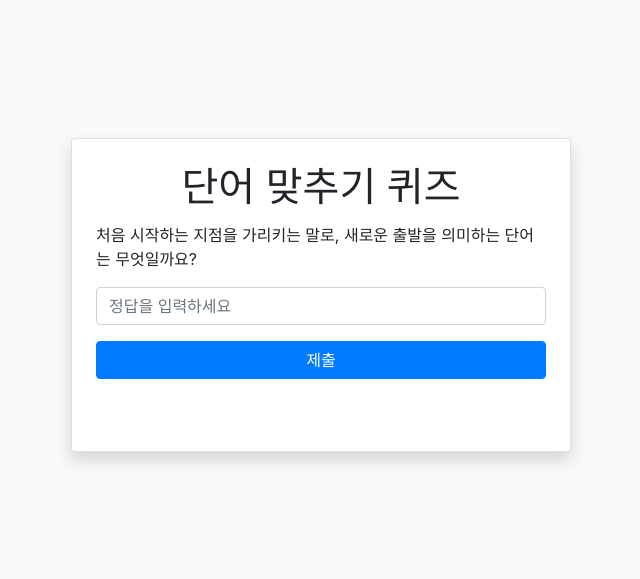
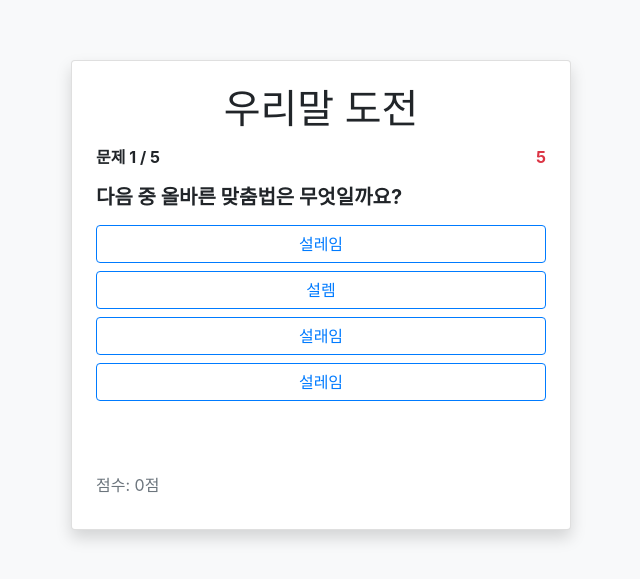
Before and after one commit to 2btime/Quiz, a plain HTML site: page index.html in a window 1280 px wide. Shown: the part 105-684 px from the top of the page, without its empty margins (319-959 px from the left). Drawn offline with nearby package versions, Linux system fonts and the light colour scheme.

Commit message:
1012 first

```diff
--- a/index.html
+++ b/index.html
@@ -3,19 +3,34 @@
 <head>
     <meta charset="UTF-8">
     <meta name="viewport" content="width=device-width, initial-scale=1.0">
-    <title>단어 맞추기 퀴즈</title>
+    <title>우리말 도전</title>
     <!-- Bootstrap CSS CDN 추가 -->
     <link href="https://maxcdn.bootstrapcdn.com/bootstrap/4.5.2/css/bootstrap.min.css" rel="stylesheet">
 </head>
 <body class="bg-light">
     <div class="container d-flex justify-content-center align-items-center min-vh-100">
         <div class="card p-4 shadow" style="max-width: 500px; width: 100%;">
-            <h1 class="card-title text-center">단어 맞추기 퀴즈</h1>
-            <p id="question" class="card-text"></p>
-            <input type="text" id="answer" class="form-control mb-3" placeholder="정답을 입력하세요">
-            <button onclick="checkAnswer()" class="btn btn-primary btn-block">제출</button>
+            <h1 class="card-title text-center">우리말 도전</h1>
+
+            <!-- 진행도: 우측 위로 이동 -->
+            <div class="d-flex justify-content-between">
+                <p id="progress" class="font-weight-bold">문제 1 / 5</p>
+                <p id="timer" class="font-weight-bold text-danger">10</p> <!-- 숫자 타이머 -->
+            </div>
+
+            <!-- 질문과 보기 -->
+            <p id="question" class="font-weight-bold card-text h5 mb-3"></p>
+            <div id="choices" class="mb-3"></div>
             <p id="result" class="mt-3"></p>
-            <p id="hint" class="text-muted"></p>
+
+            <!-- 점수 -->
+            <div class="d-flex justify-content-between mt-4">
+                <p id="score" class="text-muted mb-2">점수: 0점</p>
+            </div>
+
+            <!-- 최종 점수 표시 -->
+            <p id="final-score" class="text-center font-weight-bold my-3" style="display: none;"></p>
+            <!-- 다시 시작 버튼 -->
             <button id="restart" onclick="restartQuiz()" class="btn btn-secondary btn-block mt-3" style="display: none;">다시 시작</button>
         </div>
     </div>
--- a/quiz.js
+++ b/quiz.js
@@ -1,39 +1,135 @@
 // 퀴즈 데이터 생성하기
 const questions = [
-    { question: "처음 시작하는 지점을 가리키는 말로, 새로운 출발을 의미하는 단어는 무엇일까요?", answer: "시발점" },
-    { question: "오늘이라는 의미로, 그날을 가리키는 단어는 무엇일까요?", answer: "금일" },
-    { question: "회의에서 어떤 안건을 찬성하여 통과시키는 결정을 의미하는 단어는 무엇일까요?", answer: "가결" },
-    { question: "지식이나 교양이 있어 지적으로 보이는 사람이나 행동을 표현할 때 쓰는 단어로, 논리적이거나 이성적인 사고와 관련된 단어는 무엇일까요?", answer: "이지적" },
-    { question: "이전에 만나본 적이 있는 사람을 가리키는 표현으로, 오랜만에 만났을 때 사용하는 단어는 무엇일까요?", answer: "구면" }
+    {
+        question: "다음 중 올바른 맞춤법은 무엇일까요?",
+        choices: ["설레임", "설렘", "설래임", "설레임"],
+        answer: "설렘"
+    },
+    {
+        question: "다음 중 잘못된 표현은 무엇일까요?",
+        choices: ["내 노트북이 고장이 났어.", "내일 시간 되면 연락해줘.", "그 사람과 인사를 나누었어.", "그 책을 읽어보면 재밌겠지."],
+        answer: "그 책을 읽어보면 재밌겠지."
+    },
+    {
+        question: "다음 중 '날이 저물다'와 같은 의미를 가진 표현은 무엇일까요?",
+        choices: ["날이 구름지다", "날이 어두워지다", "날이 밝아오다", "날이 흐려지다"],
+        answer: "날이 어두워지다"
+    },
+    {
+        question: "'없어지다'의 올바른 표현은?",
+        choices: ["없어지다", "없어하다", "사라지다", "안 보여지다"],
+        answer: "사라지다"
+    },
+    {
+        question: "다음 중 옳은 맞춤법은?",
+        choices: ["짓궂다", "짖궂다", "짓굳다", "짖굳다"],
+        answer: "짓궂다"
+    }
 ];
 
 let currentQuestion = 0;
-document.getElementById("question").innerText = questions[currentQuestion].question;
+let score = 0;
+let timer; // 타이머 변수
+const questionEl = document.getElementById("question");
+const resultEl = document.getElementById("result");
+const choicesEl = document.getElementById("choices");
+const scoreEl = document.getElementById("score");
+const finalScoreEl = document.getElementById("final-score");
+const restartBtn = document.getElementById("restart");
+const progressEl = document.getElementById("progress");
+const timerEl = document.getElementById("timer"); // 숫자 타이머 요소
 
-function checkAnswer() {
-    const userAnswer = document.getElementById("answer").value;
+function displayChoices() {
+    // 현재 문제와 진행도 업데이트
+    progressEl.innerText = `문제 ${currentQuestion + 1} / ${questions.length}`;
+    questionEl.innerText = questions[currentQuestion].question;
+    choicesEl.innerHTML = "";
+
+    questions[currentQuestion].choices.forEach(choice => {
+        const button = document.createElement("button");
+        button.className = "btn btn-outline-primary btn-block";
+        button.innerText = choice;
+        button.onclick = () => {
+            clearInterval(timer); // 타이머 정지
+            checkAnswer(choice);
+        };
+        choicesEl.appendChild(button);
+    });
+
+    startTimer(); // 타이머 시작
+}
+
+function startTimer() {
+    let timeLeft = 10;
+    timerEl.innerText = timeLeft;
+
+    timer = setInterval(() => {
+        timeLeft -= 1;
+        timerEl.innerText = timeLeft;
+        if (timeLeft <= 0) {
+            clearInterval(timer);
+            resultEl.innerText = "시간 초과! 다음 문제로 넘어갑니다.";
+            checkAnswer(null); // 시간 초과 처리
+        }
+    }, 1000); // 1초마다 감소
+}
+
+function checkAnswer(selectedChoice) {
     const correctAnswer = questions[currentQuestion].answer;
 
-    if (userAnswer === correctAnswer) {
-        document.getElementById("result").innerText = "정답입니다!";
-        document.getElementById("hint").innerText = ""; // 힌트 초기화
+    if (selectedChoice === correctAnswer) {
+        resultEl.innerText = "정답입니다!";
+        score += 10;
+    } else {
+        if (selectedChoice === null) {
+            resultEl.innerText = "시간 초과!"; // 시간 초과 메시지
+        } else {
+            resultEl.innerText = "틀렸습니다!";
+        }
+        score -= 5; // 시간 초과 또는 오답 시 점수 5점 차감
+    }
 
-        // 1초 후에 다음 문제로 넘어가도록 설정
+    scoreEl.innerText = `점수: ${score}점`;
+
     setTimeout(() => {
         currentQuestion++;
         if (currentQuestion < questions.length) {
-                document.getElementById("question").innerText = questions[currentQuestion].question;
-                document.getElementById("answer").value = ""; // 입력창 초기화
-                document.getElementById("result").innerText = ""; // 정답 메시지 초기화
+            resultEl.innerText = "";
+            displayChoices();
         } else {
-                document.getElementById("question").innerText = "모든 문제를 맞췄습니다!";
-                document.getElementById("answer").style.display = "none"; // 숨기기
-                document.querySelector("button").style.display = "none";
-                document.getElementById("restart").style.display = "block"; // 다시 시작 버튼 보이기
+            // 퀴즈 종료 처리
+            questionEl.style.display = "none";
+            choicesEl.style.display = "none";
+            resultEl.style.display = "none";
+            scoreEl.style.display = "none";
+            progressEl.style.display = "none";
+            timerEl.style.display = "none";
+            restartBtn.style.display = "block";
+            finalScoreEl.innerText = `모든 문제를 풀었습니다! 최종 점수: ${score}점`;
+            finalScoreEl.style.display = "block";
+            finalScoreEl.classList.add("text-primary", "bg-light", "p-3", "rounded", "border");
         }
-        }, 1000); // 1초 동안 정답 메시지를 표시
-    } else {
-        document.getElementById("result").innerText = "틀렸습니다. 다시 시도하세요!";
-        document.getElementById("hint").innerText = `힌트: 첫 글자는 '${correctAnswer.charAt(0)}' 입니다`; // 첫 글자 힌트
+    }, 1000);
 }
+
+function restartQuiz() {
+    clearInterval(timer); // 타이머 초기화
+    currentQuestion = 0;
+    score = 0;
+    resultEl.innerText = "";
+    scoreEl.innerText = `점수: ${score}점`;
+
+    questionEl.style.display = "block";
+    choicesEl.style.display = "block";
+    resultEl.style.display = "block";
+    scoreEl.style.display = "block";
+    progressEl.style.display = "block";
+    timerEl.style.display = "block";
+    restartBtn.style.display = "none";
+    finalScoreEl.style.display = "none";
+
+    displayChoices();
 }
+
+// 첫 번째 문제 표시
+displayChoices();
```
Lines whose indentation alone changed are shown as unchanged.
